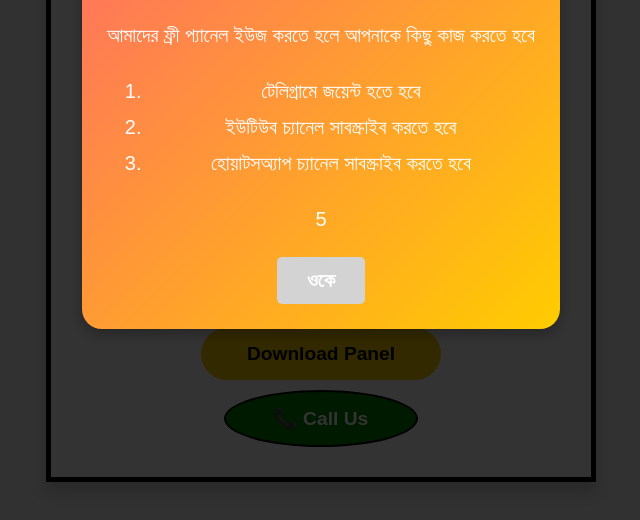
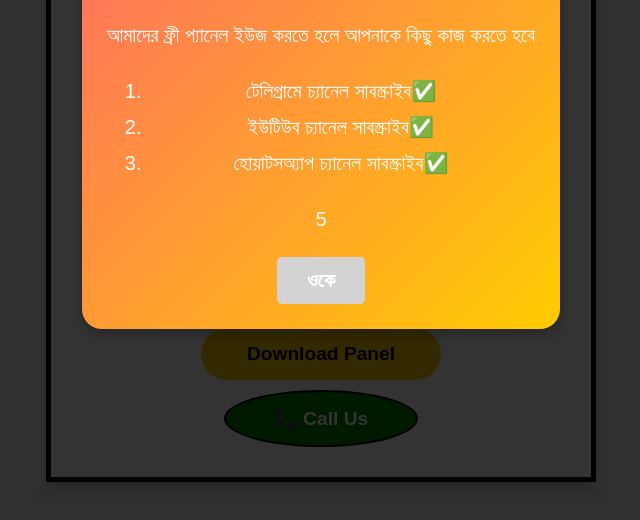
Before and after one commit to Mdsayet/GT-OFFICEAL-TOOLS, a plain HTML site: page index.html in a window 1280 px wide. Shown: the part 278-798 px from the top of the page, without its empty margins (319-959 px from the left). Drawn offline with Linux system fonts and the light colour scheme.

Commit message:
Add files via upload

```diff
--- a/index.html
+++ b/index.html
@@ -38,9 +38,9 @@
             <p>আসসালামু আলাইকুম 🌸</p>
             <p>আমাদের ফ্রী প্যানেল ইউজ করতে হলে আপনাকে কিছু কাজ করতে হবে</p>
             <ol>
-                <li>টেলিগ্রামে জয়েন্ট হতে হবে</li>
-                <li>ইউটিউব চ্যানেল সাবস্ক্রাইব করতে হবে</li>
-                <li>হোয়াটসঅ্যাপ চ্যানেল সাবস্ক্রাইব করতে হবে</li>
+                <li>টেলিগ্রামে চ্যানেল সাবস্ক্রাইব✅</li>
+                <li>ইউটিউব চ্যানেল সাবস্ক্রাইব✅</li>
+                <li>হোয়াটসঅ্যাপ চ্যানেল সাবস্ক্রাইব✅</li>
             </ol>
             <div id="timerDisplay">10</div>
             <button id="closePopup" disabled>ওকে</button>
```
